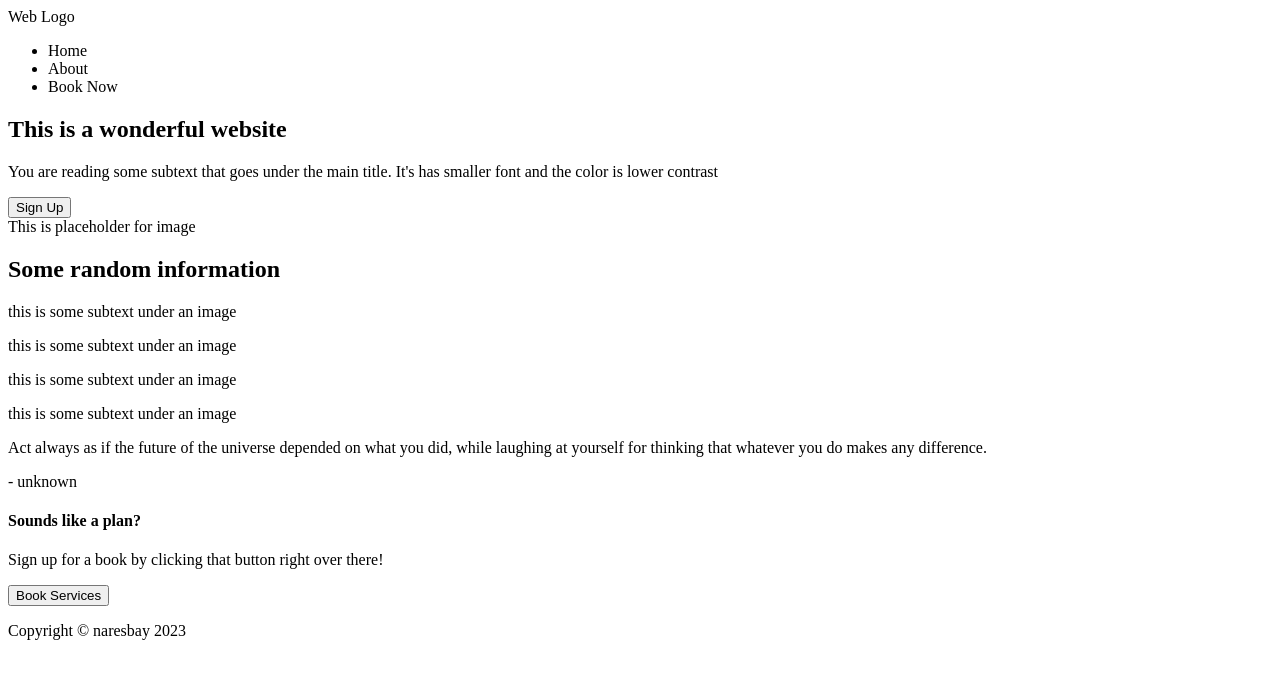
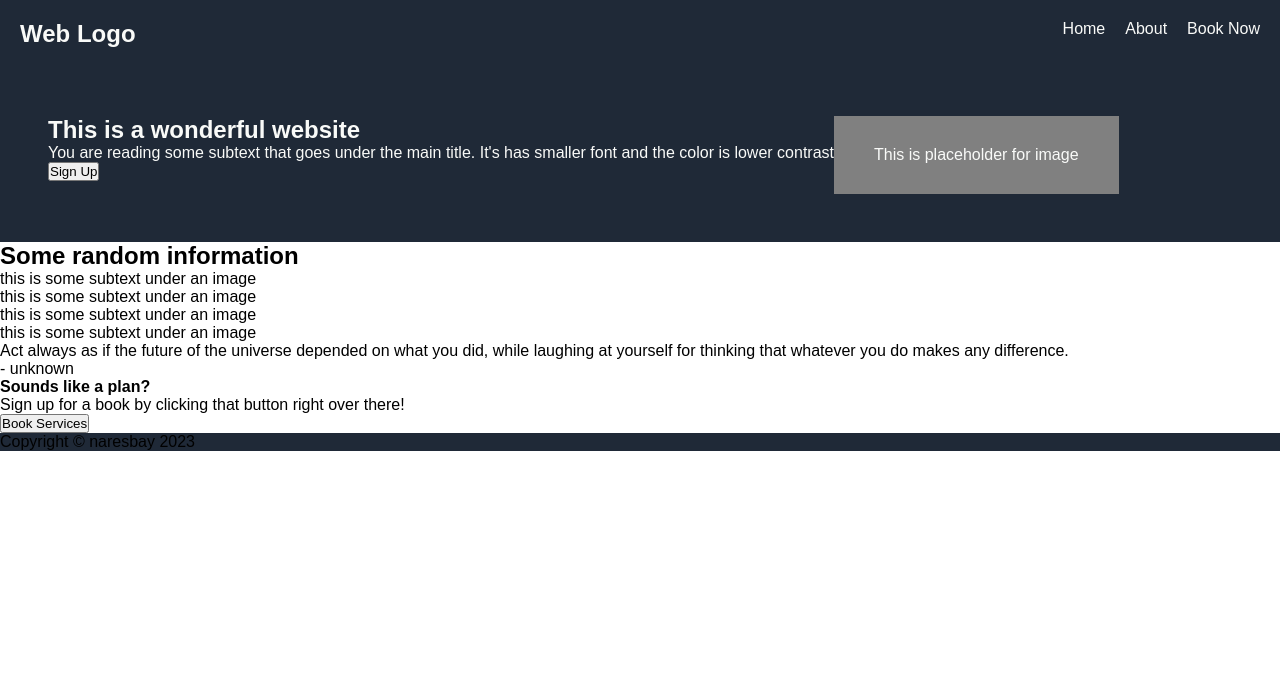
Before and after one commit to naresbay/odin-landing-page, a plain HTML site: page index.html in a window 1280 px wide. Drawn offline with Linux system fonts and the light colour scheme.

Commit message:
Add style to nav and hero
Begin to add style in this section

```diff
--- a/index.html
+++ b/index.html
@@ -4,6 +4,7 @@
     <meta charset="UTF-8" />
     <meta http-equiv="X-UA-Compatible" content="IE=edge" />
     <meta name="viewport" content="width=device-width, initial-scale=1.0" />
+    <link rel="stylesheet" href="./resources/style.css" />
     <title>Landing Page</title>
   </head>
   <body>
@@ -16,7 +17,7 @@
       </ul>
     </nav>
 
-    <main>
+    <main class="main-hero">
       <section class="main-header">
         <h1>This is a wonderful website</h1>
         <p>
@@ -69,7 +70,7 @@
       </div>
     </section>
 
-    <footer class="page-footer">
+    <footer class="page-footer footer">
       <p class="copyright">
         Copyright &#169; <span class="page-author">naresbay 2023</span>
       </p>
--- /dev/null
+++ b/resources/style.css
@@ -0,0 +1,51 @@
+* {
+  box-sizing: border-box;
+  margin: 0;
+  padding: 0;
+  font-family: Arial, Helvetica, sans-serif;
+}
+
+*:after,
+*:before {
+  box-sizing: inherit;
+}
+
+.navigation-container,
+.main-hero,
+.footer {
+  background-color: #1f2937;
+}
+
+nav,
+main {
+  color: #f9faf8;
+}
+
+/* NAVIGATION STYLE */
+.navigation-container {
+  display: flex;
+  padding: 20px;
+  justify-content: space-between;
+}
+
+.page-logo {
+  font-size: 24px;
+  font-weight: 700;
+}
+
+.navigation-links {
+  list-style: none;
+  display: flex;
+  gap: 20px;
+}
+
+/* HERO STYLE */
+.main-hero {
+  display: flex;
+  padding: 48px;
+}
+
+.main-image {
+  background-color: grey;
+  padding: 30px 40px;
+}
```
